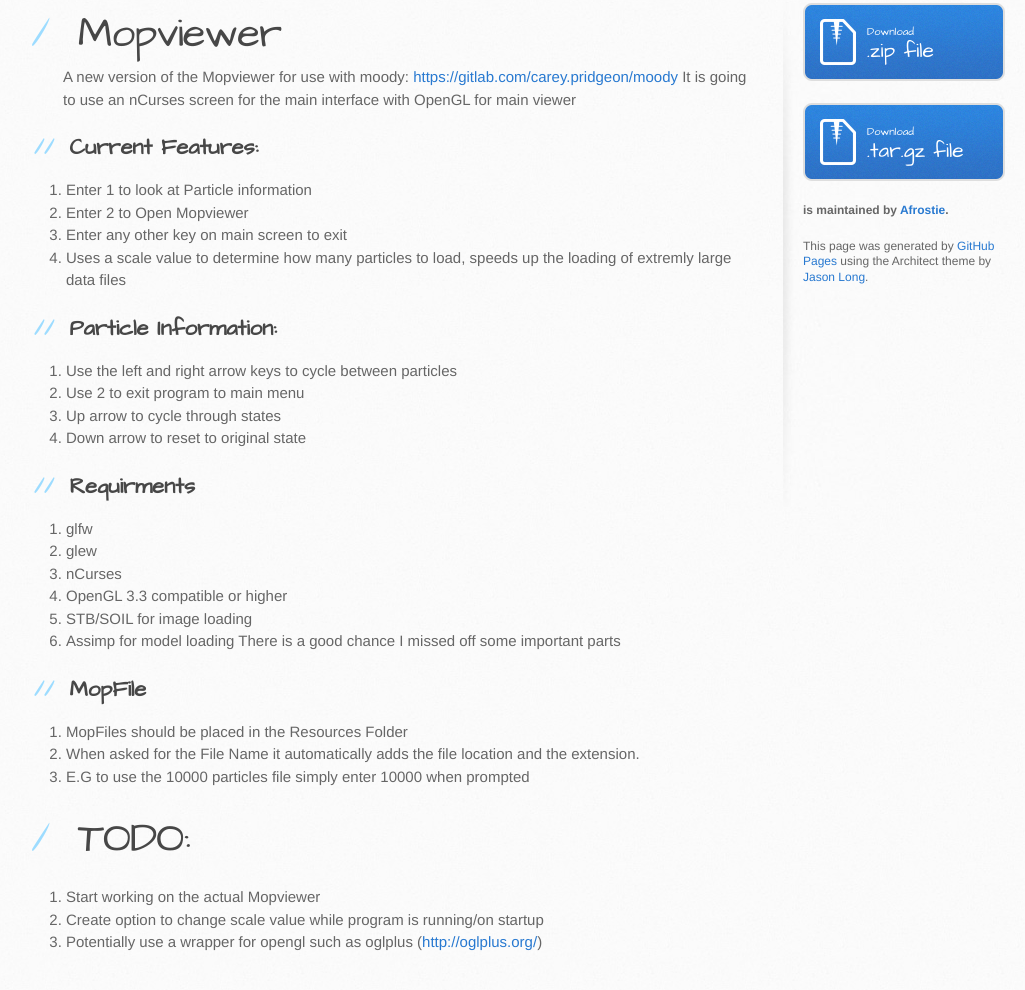
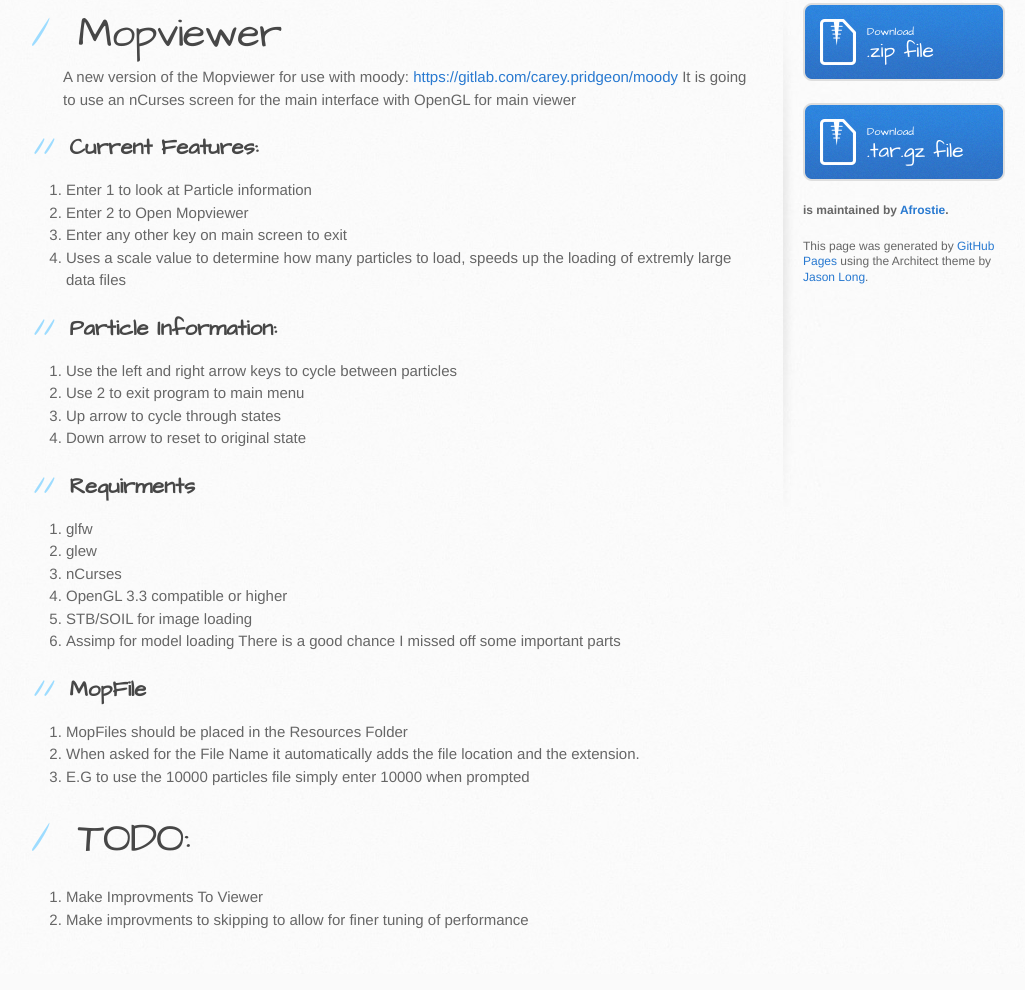
Before and after one commit to Afrostie/Mopviewer, a plain HTML site: page index.html in a window 1280 px wide. Shown: the part 229-1219 px from the top of the page, without its empty margins (107-1132 px from the left). Drawn offline with Linux system fonts and the light colour scheme.

Commit message:
Create gh-pages branch via GitHub

```diff
--- a/index.html
+++ b/index.html
@@ -80,9 +80,8 @@ There is a good chance I missed off some important parts</li>
 <a id="todo" class="anchor" href="#todo" aria-hidden="true"><span aria-hidden="true" class="octicon octicon-link"></span></a>TODO:</h1>
 
 <ol>
-<li>Start working on the actual Mopviewer</li>
-<li>Create option to change scale value while program is running/on startup</li>
-<li>Potentially use a wrapper for opengl such as oglplus (<a href="http://oglplus.org/">http://oglplus.org/</a>)</li>
+<li>Make Improvments To Viewer</li>
+<li>Make improvments to skipping to allow for finer tuning of performance</li>
 </ol>
         </section>
 
```
Also changed, not shown: params.json (+1 -1 lines).
